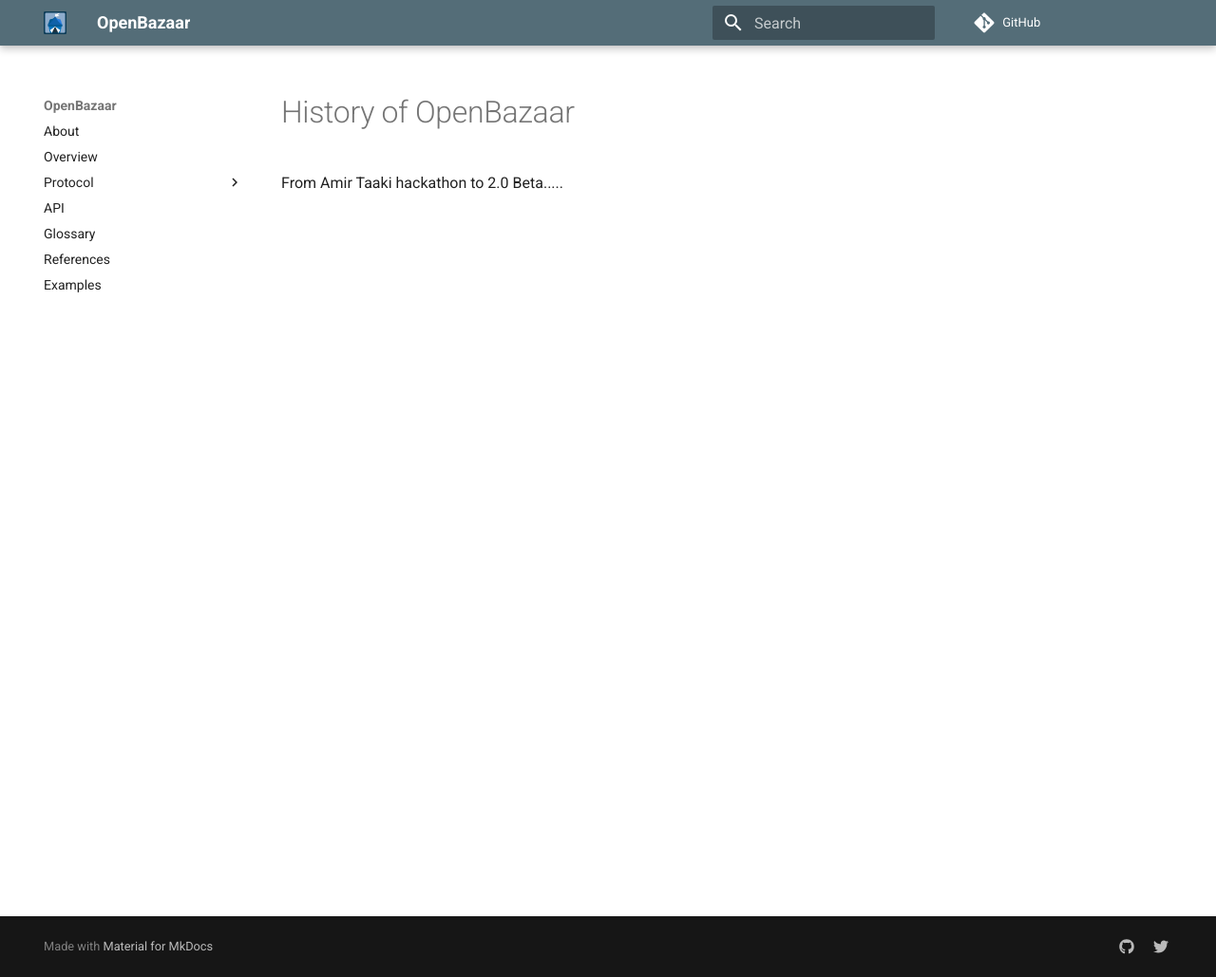
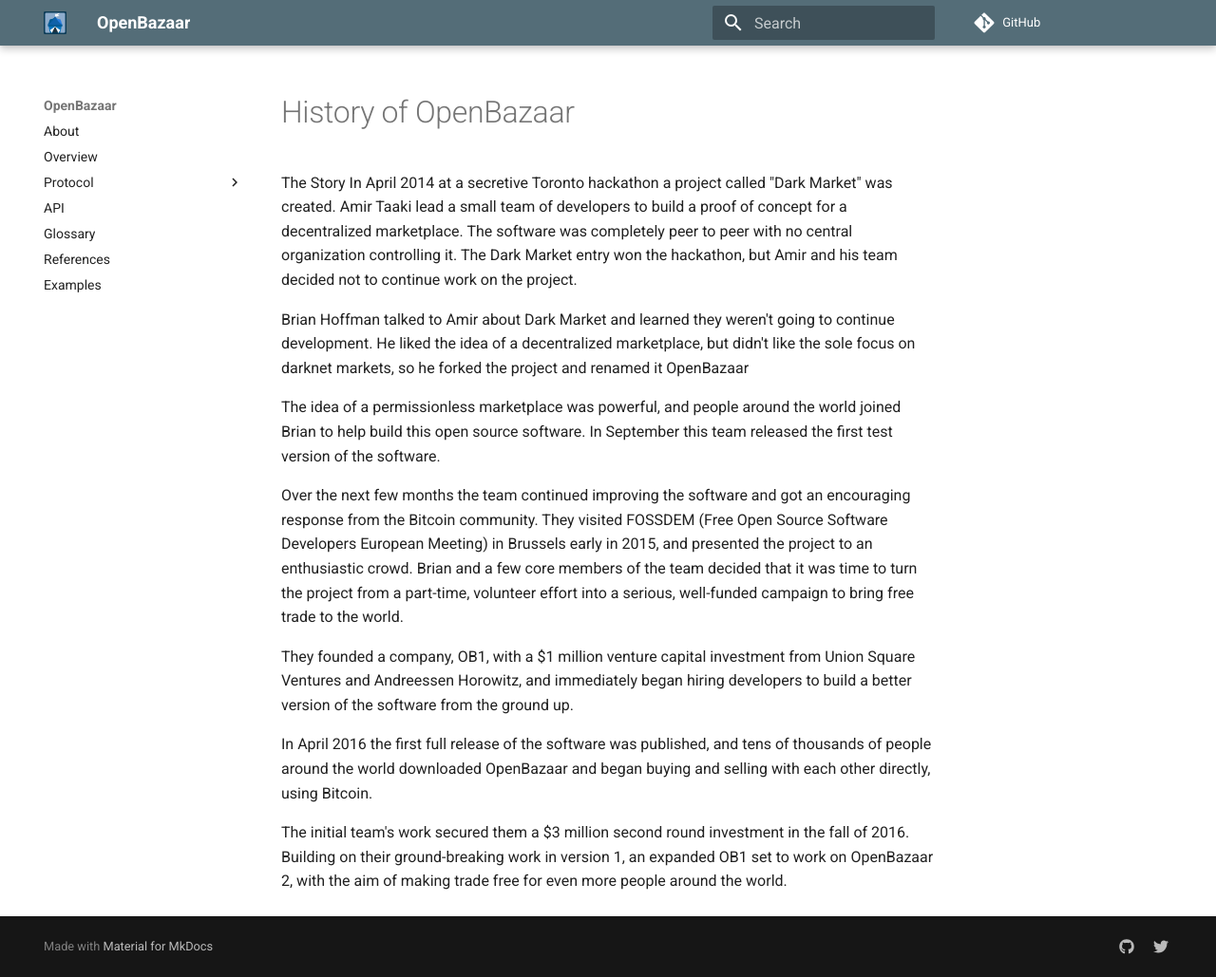
Before and after one commit to OpenBazaar/docs, an MkDocs documentation site: the page built from docs/history.md, in a window 1280 px wide and 1029 px high. Shown: the whole window at 95% size. Built offline with MkDocs 1.6.1 and Material for MkDocs 9.7.7, drawn with Linux system fonts in a browser that asks for light colours; comment, search, counter and statistics services are not loaded; old or Windows-style settings are respelled for this version of MkDocs.

Commit message:
Add further documentation

```diff
--- a/docs/history.md
+++ b/docs/history.md
@@ -1,3 +1,16 @@
 # History of OpenBazaar
 
-From Amir Taaki hackathon to 2.0 Beta.....
+The Story
+In April 2014 at a secretive Toronto hackathon a project called "Dark Market" was created. Amir Taaki lead a small team of developers to build a proof of concept for a decentralized marketplace. The software was completely peer to peer with no central organization controlling it. The Dark Market entry won the hackathon, but Amir and his team decided not to continue work on the project.
+
+Brian Hoffman talked to Amir about Dark Market and learned they weren't going to continue development. He liked the idea of a decentralized marketplace, but didn't like the sole focus on darknet markets, so he forked the project and renamed it OpenBazaar
+
+The idea of a permissionless marketplace was powerful, and people around the world joined Brian to help build this open source software. In September this team released the first test version of the software.
+
+Over the next few months the team continued improving the software and got an encouraging response from the Bitcoin community. They visited FOSSDEM (Free Open Source Software Developers European Meeting) in Brussels early in 2015, and presented the project to an enthusiastic crowd. Brian and a few core members of the team decided that it was time to turn the project from a part-time, volunteer effort into a serious, well-funded campaign to bring free trade to the world.
+
+They founded a company, OB1, with a $1 million venture capital investment from Union Square Ventures and Andreessen Horowitz, and immediately began hiring developers to build a better version of the software from the ground up.
+
+In April 2016 the first full release of the software was published, and tens of thousands of people around the world downloaded OpenBazaar and began buying and selling with each other directly, using Bitcoin.
+
+The initial team's work secured them a $3 million second round investment in the fall of 2016. Building on their ground-breaking work in version 1, an expanded OB1 set to work on OpenBazaar 2, with the aim of making trade free for even more people around the world.
```
Also changed, not shown: docs/faq.md (added, +5 -0 lines), docs/protocol/backups.md (+5 -1 lines), docs/protocol/bitcoin.md (+11 -0 lines), docs/resources.md (+2 -0 lines), docs/troubleshooting.md (added, +32 -0 lines).
